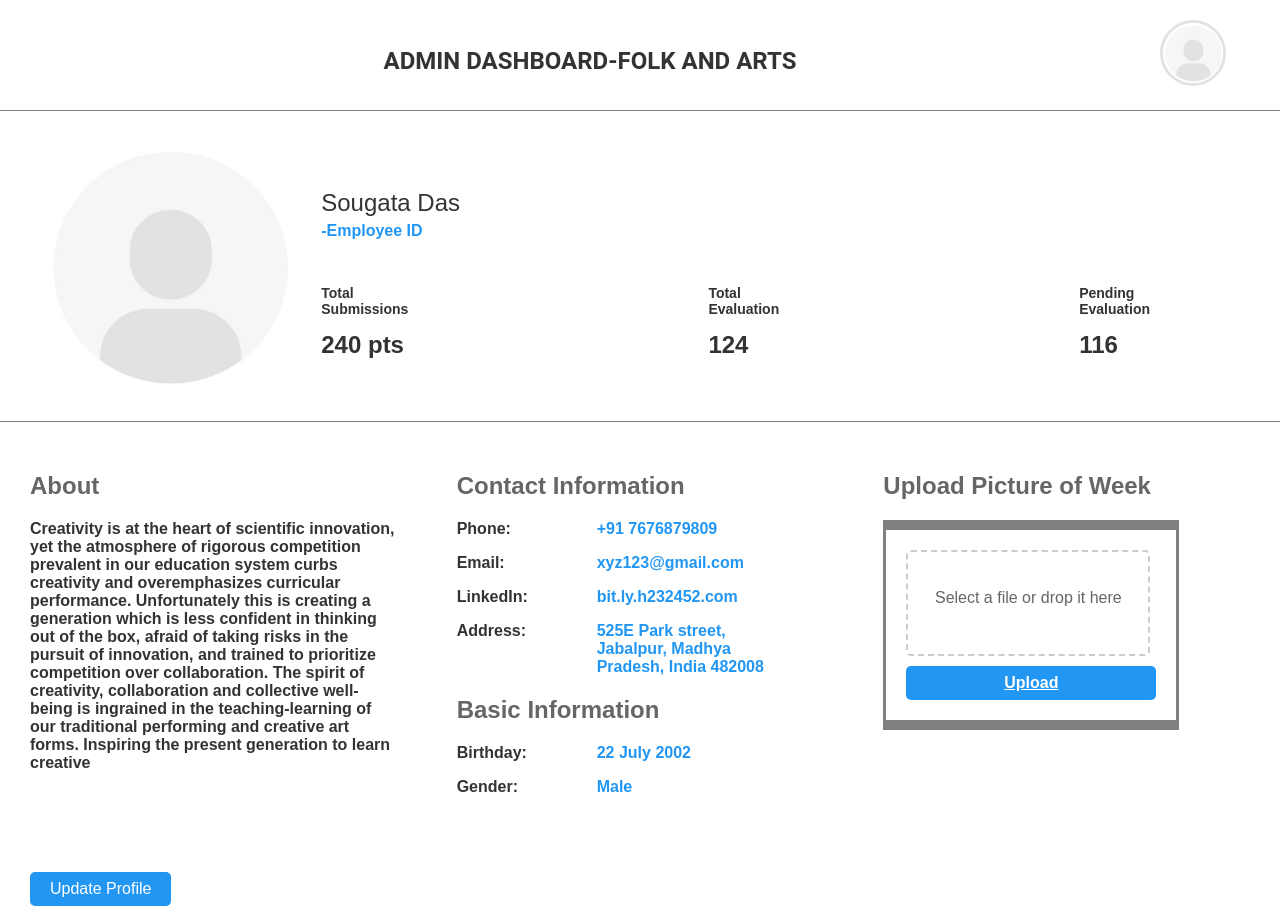
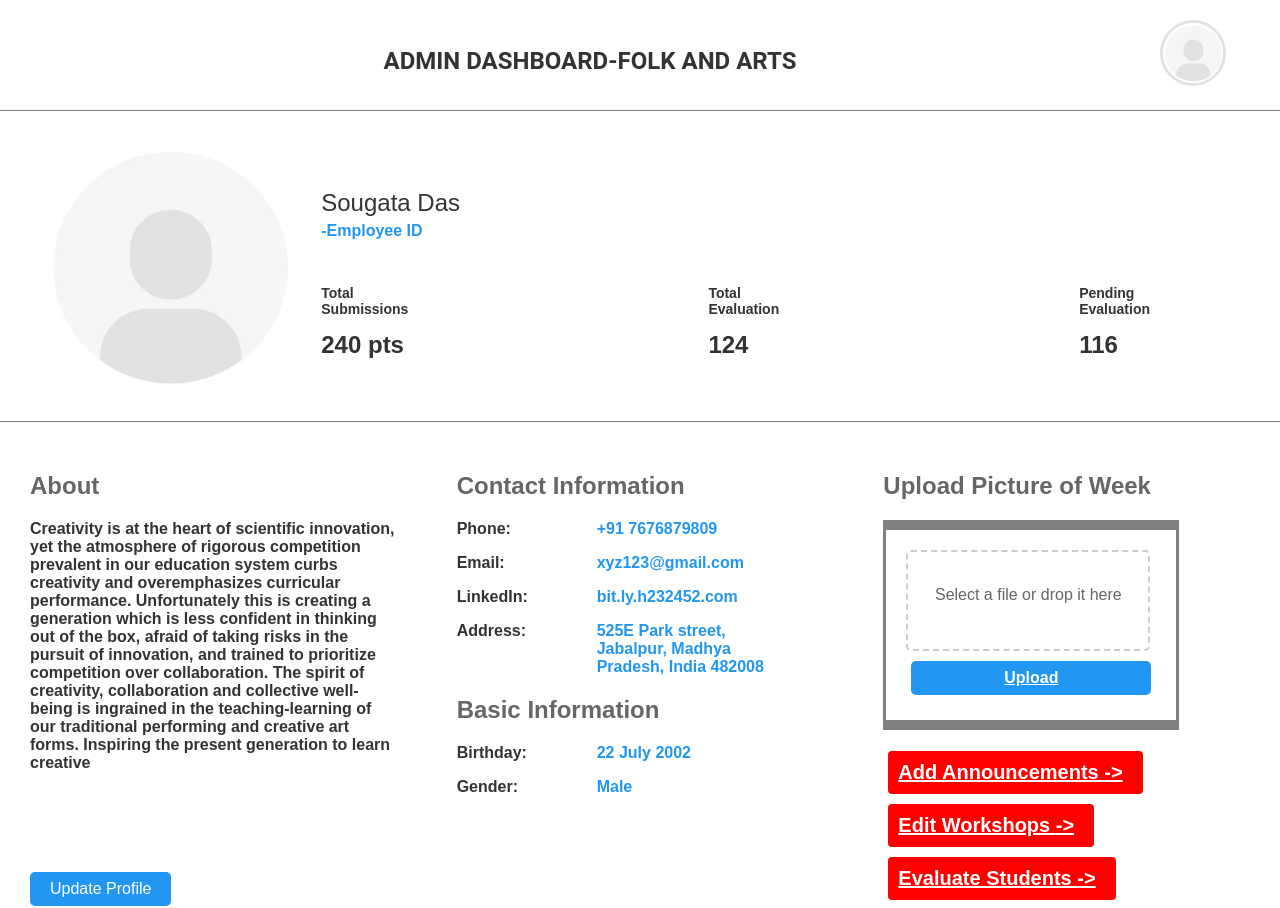
Before and after one commit to thewhitewolf09/folkandarts, a React (Create React App) app: page /dashboard in a window 1280 px wide. Shown: the top 908 px of the page. Built offline with nearby package versions, Linux system fonts and the light colour scheme.

Commit message:
first commit

```diff
--- a/src/App.js
+++ b/src/App.js
@@ -1,13 +1,13 @@
 import { BrowserRouter as Router, Routes, Route } from "react-router-dom";
 import LandingPage from "./pages/landing-page/LandingPage";
-import StudentDashboard from "./pages/Dashboard/StudentDashboard";
+import Dashboard from "./pages/Dashboard/Dashboard";
 function App() {
 
   return (
     <Router>
       <Routes>
         <Route exact path="/" element={<LandingPage />} />
-        <Route exact path="/dashboard" element={<StudentDashboard />} />
+        <Route exact path="/dashboard" element={<Dashboard />} />
         {/* Add other routes here */}
       </Routes>
     </Router>
--- a/src/components/workshops/WorkshopSection.scss
+++ b/src/components/workshops/WorkshopSection.scss
@@ -11,7 +11,7 @@
       border-radius: 8px;
       padding: 20px;
       margin-bottom: 20px;
-      background-color: rgb(236, 214, 152);
+      background-color: #d1a45d;
       display: flex;
       align-items: flex-start;
       box-shadow: 0 2px 4px rgba(0, 0, 0, 0.1);
--- a/src/pages/Dashboard/StudentDashboard.js
+++ b/src/pages/Dashboard/Dashboard.js
@@ -1,12 +1,12 @@
 // StudentDashboard.jsx
 
 import React, { useState } from "react";
-import "./StudentDashboard.scss";
+import "./Dashboard.scss";
 import profilePhoto from "..//..//assets/images/profile.jpg";
 import defaultProfile from "..//..//assets/images/defaultProfile.jpg";
 import { Link } from "react-router-dom";
 
-const StudentDashboard = () => {
+const Dashboard = () => {
   const student = {
     name: "Bhanu Pratap Singh",
     id: "20AG10005",
@@ -284,7 +284,7 @@ const StudentDashboard = () => {
                 <button className="btn">Edit Workshops {`->`}</button>
               </Link>
 
-              <Link to={"/"}>
+              <Link to={"/evaluate"}>
                 <button className="btn">Evaluate Students {`->`}</button>
               </Link>
               <Link to={"/"}>
@@ -298,4 +298,4 @@ const StudentDashboard = () => {
   );
 };
 
-export default StudentDashboard;
+export default Dashboard;
--- a/src/pages/Dashboard/StudentDashboard.scss
+++ b/src/pages/Dashboard/Dashboard.scss
@@ -223,16 +223,17 @@ $background-color: #f5f5f5;
      ul{
         display: flex;
         flex-direction: column;
+        padding-left: 0;
      }
 
       button{
         font-size: 20px;
-        padding-left: 0;
+        padding-left: 10px;
         font-weight: 600;
         cursor: pointer;
         color: white;
-        background-color: brown;
-        background-color: transparent;
+        background-color: red;
+        margin: 5px;
         border: none;
         text-decoration: underline;
       }
```
